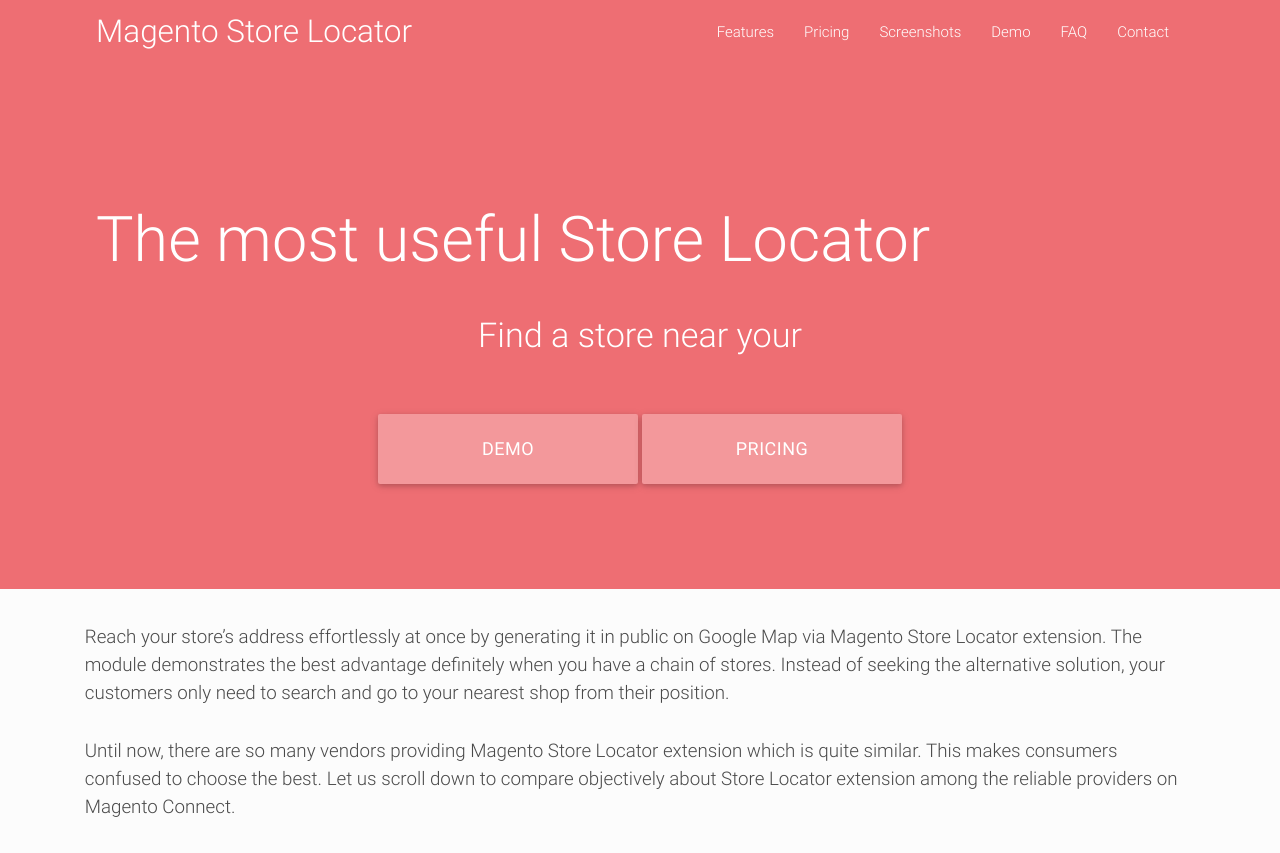
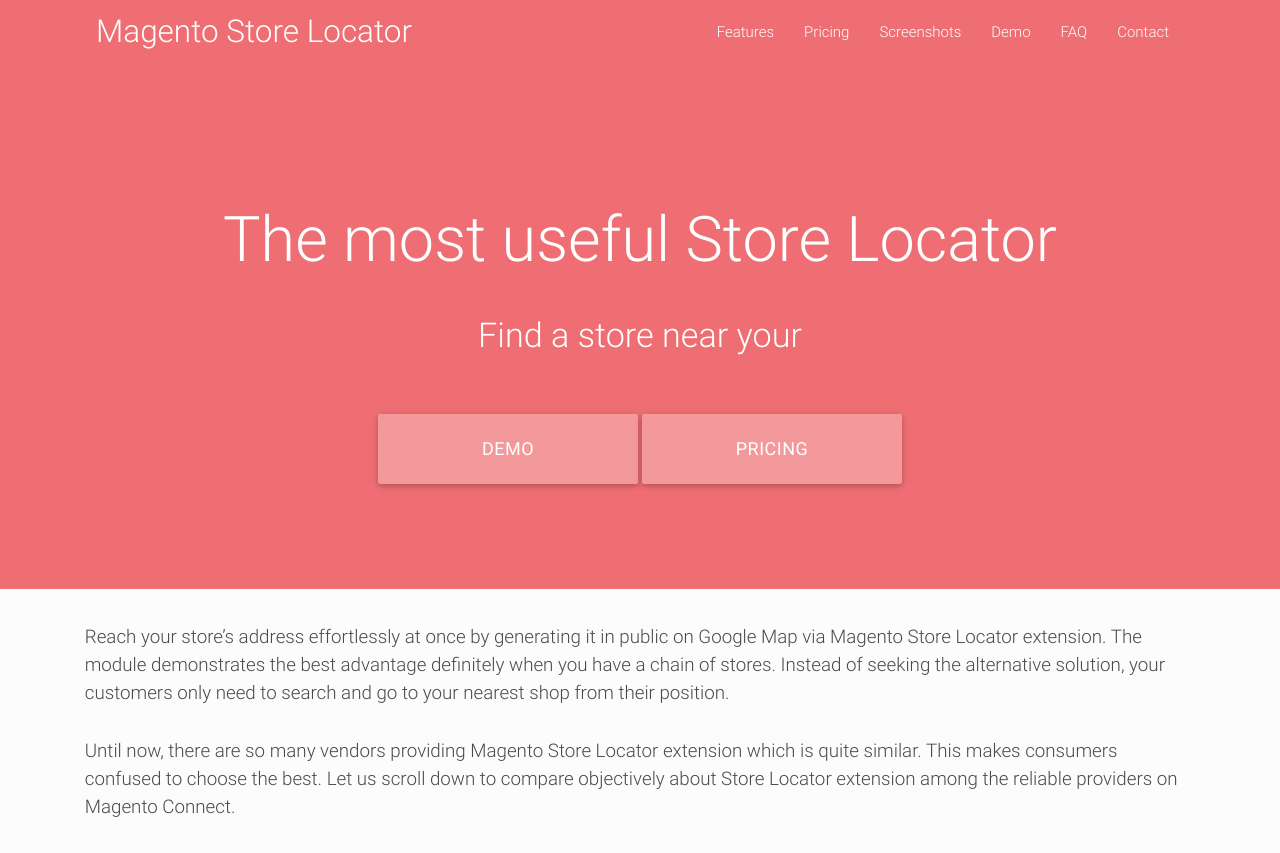
Before and after one commit to magentolocator/bsl, a Jekyll site: the page built from index.html, in a window 1280 px wide. Shown: the top 853 px of the page. Built offline with Jekyll 4.4.1, drawn with Linux system fonts in a browser that asks for light colours; nearby versions of some CDN libraries; the list of posts is cut into pages by our own code; grey boxes are pictures that could not be loaded.

Commit message:
Auto update

```diff
--- a/index.html
+++ b/index.html
@@ -10,7 +10,7 @@
 
 <div class="section no-pad-bot" id="index-banner">
     <div class="container">
-        <h1 class="header center-on-small-only">{{ site.slogan }}</h1>
+        <h1 class="header center">{{ site.slogan }}</h1>
         <div class="row center">
             <h4 class="header col s12 light center">{{ site.description }}</h4>
         </div>
```
